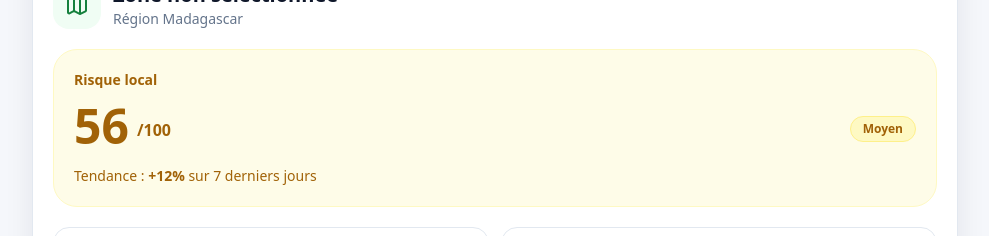
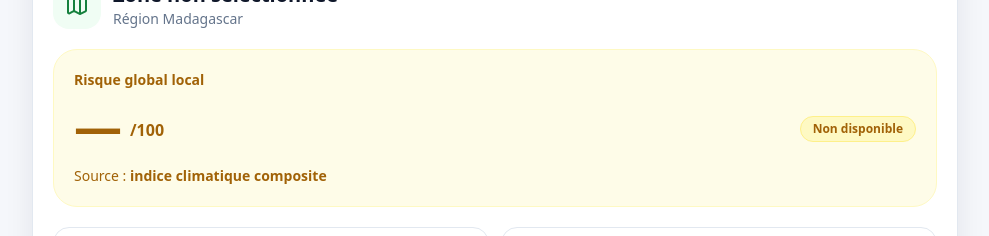
Before and after one commit to anjaranirina-omega/madagascar-geo-decision-system, a React (Vite) app in the folder frontend/: page /carte in a window 1280 px wide. Shown: the part 1548-1784 px from the top of the page, without its empty margins (290-1279 px from the left). Built offline with nearby package versions, Linux system fonts and the light colour scheme; no server answers; sample sign-in values are in the browser's storage.

Commit message:
Connexion de la couche risque inondation à la carte

```diff
--- a/frontend/src/modules/cartographie/components/MapView.tsx
+++ b/frontend/src/modules/cartographie/components/MapView.tsx
@@ -225,10 +225,25 @@ export default function MapView() {
         lng: markerPosition.lng,
       };
 
-  const showRiskRaster = riskLayers.global;
+  const activeRiskLayerType = riskLayers.flood
+    ? 'FLOOD_RISK_INDEX'
+    : riskLayers.global
+      ? 'RISK_INDEX'
+      : null;
+
+  const activeRiskLayerLabel =
+    activeRiskLayerType === 'FLOOD_RISK_INDEX'
+      ? 'Risque inondation'
+      : 'Risque global';
+
+  const showRiskRaster = activeRiskLayerType !== null;
 
   const selectedLevel = selectedRisk?.level ?? 'Moyen';
-  const selectedValue = selectedRisk?.value ?? 56.4;
+
+  const selectedValue =
+    typeof selectedRisk?.value === 'number' ? selectedRisk.value : null;
+
+  const hasSelectedRiskValue = selectedValue !== null;
   const selectedZoneName =
     locatedZone?.commune?.nom ??
     locatedZone?.district?.nom ??
@@ -414,10 +429,20 @@ export default function MapView() {
   );
 
   const toggleRiskLayer = (key: RiskLayerKey, value: boolean) => {
-    setRiskLayers((current) => ({
+    setRiskLayers((current) => {
+      if ((key === 'global' || key === 'flood') && value) {
+        return {
+          ...current,
+          global: key === 'global',
+          flood: key === 'flood',
+        };
+      }
+
+      return {
         ...current,
         [key]: value,
-    }));
+      };
+    });
   };
 
   const handleSelectSearchResult = async (result: SearchResult) => {
@@ -488,9 +513,8 @@ export default function MapView() {
               checked={riskLayers.flood}
               onChange={(value) => toggleRiskLayer('flood', value)}
               label="Risque inondation"
-              subtitle="Couche spécifique à venir"
+              subtitle="HydroRIVERS + CHIRPS + pente + exposition"
               icon={<Waves size={16} />}
-              disabled
             />
 
             <LayerCheckbox
@@ -641,10 +665,14 @@ export default function MapView() {
               url="https://{s}.tile.openstreetmap.org/{z}/{x}/{y}.png"
             />
 
+            {activeRiskLayerType && (
               <RasterRiskLayer
+                key={activeRiskLayerType}
                 visible={showRiskRaster}
+                rasterType={activeRiskLayerType}
                 onRasterLoaded={handleRasterLoaded}
               />
+            )}
 
             <AdminBoundariesLayer
               visible={showBoundaries}
@@ -737,12 +765,12 @@ export default function MapView() {
             ].join(' ')}
           >
             <div className="text-sm font-extrabold">
-              Risque local
+              {activeRiskLayerLabel} local
             </div>
 
             <div className="mt-3 flex items-end gap-2">
               <div className="text-5xl font-black">
-                {selectedValue.toFixed(0)}
+                {hasSelectedRiskValue ? selectedValue.toFixed(0) : '—'}
               </div>
               <div className="mb-2 font-bold">/100</div>
 
@@ -752,13 +780,17 @@ export default function MapView() {
                   riskBadgeClasses[selectedLevel],
                 ].join(' ')}
               >
-                {selectedLevel}
+                {hasSelectedRiskValue ? selectedLevel : 'Non disponible'}
               </span>
             </div>
 
             <div className="mt-4 text-sm">
-              Tendance : <span className="font-bold">+12%</span> sur 7 derniers
-              jours
+              Source :{' '}
+              <span className="font-bold">
+                {activeRiskLayerType === 'FLOOD_RISK_INDEX'
+                  ? 'modèle inondation HydroRIVERS / CHIRPS / pente / exposition'
+                  : 'indice climatique composite'}
+              </span>
             </div>
           </div>
 
@@ -971,7 +1003,7 @@ function MapFilters({
         onChange={setRiskTypeFilter}
         options={[
           ['GLOBAL', 'Risque global'],
-          ['FLOOD', 'Inondation bientôt'],
+          ['FLOOD', 'Risque inondation'],
           ['CYCLONE', 'Cyclone bientôt'],
           ['DROUGHT', 'Sécheresse bientôt'],
         ]}
--- a/frontend/src/modules/cartographie/components/RasterRiskLayer.tsx
+++ b/frontend/src/modules/cartographie/components/RasterRiskLayer.tsx
@@ -3,8 +3,11 @@ import { useMap } from 'react-leaflet';
 import parseGeoraster from 'georaster';
 import GeoRasterLayer from 'georaster-layer-for-leaflet';
 
+export type RasterLayerType = 'RISK_INDEX' | 'FLOOD_RISK_INDEX';
+
 type RasterRiskLayerProps = {
   visible: boolean;
+  rasterType: RasterLayerType;
   onRasterLoaded?: (georaster: any | null) => void;
 };
 
@@ -36,8 +39,13 @@ function getRiskColor(value: number | null | undefined) {
   return 'rgba(220, 38, 38, 0.72)';
 }
 
+function getRasterUrl(rasterType: RasterLayerType) {
+  return `http://localhost:3001/api/rasters/latest/${rasterType}/file`;
+}
+
 export default function RasterRiskLayer({
   visible,
+  rasterType,
   onRasterLoaded,
 }: RasterRiskLayerProps) {
   const map = useMap();
@@ -54,13 +62,13 @@ export default function RasterRiskLayer({
 
     async function loadRaster() {
       try {
-        const response = await fetch(
-          'http://localhost:3001/api/rasters/latest/risk/file',
-        );
+        const rasterUrl = getRasterUrl(rasterType);
+
+        const response = await fetch(rasterUrl);
 
         if (!response.ok) {
           throw new Error(
-            `Impossible de charger le raster de risque. HTTP ${response.status}`,
+            `Impossible de charger le raster ${rasterType}. HTTP ${response.status}`,
           );
         }
 
@@ -91,6 +99,7 @@ export default function RasterRiskLayer({
         }
 
         console.log('[RasterRiskLayer] Raster chargé', {
+          rasterType,
           width: georaster.width,
           height: georaster.height,
           xmin: georaster.xmin,
@@ -117,7 +126,7 @@ export default function RasterRiskLayer({
       georasterRef.current = null;
       onRasterLoadedRef.current?.(null);
     };
-  }, [map]);
+  }, [map, rasterType, visible]);
 
   useEffect(() => {
     const layer = layerRef.current;
```
Lines whose indentation alone changed are shown as unchanged.
